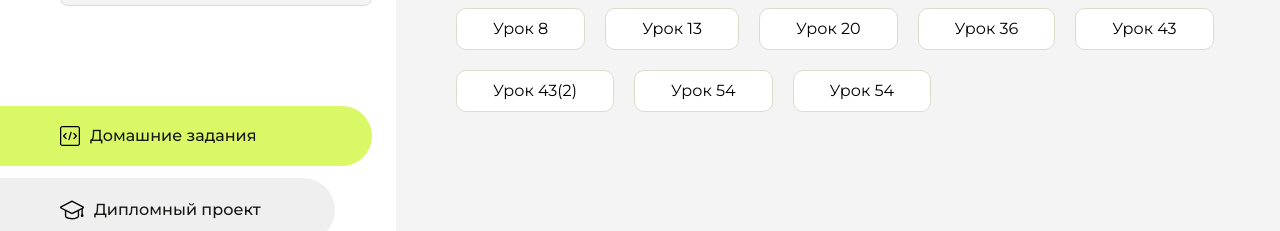
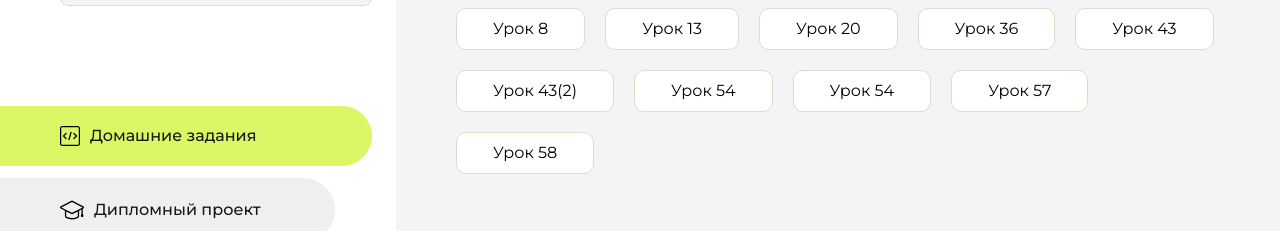
Before and after one commit to MayBeLera/homework, a plain HTML site: page index.html in a window 1280 px wide. Shown: the part 230-461 px from the top of the page. Drawn offline with Linux system fonts and the light colour scheme.

Commit message:
Update index.html

```diff
--- a/index.html
+++ b/index.html
@@ -116,6 +116,12 @@
                     <li class="content__list-item">
                         <a href="lesson-55/lesson55.html">Урок 54</a>
                     </li>
+                    <li class="content__list-item">
+                        <a href="lesson-57/lesson57.html">Урок 57</a>
+                    </li>
+                    <li class="content__list-item">
+                        <a href="lesson-58/lesson58.html">Урок 58</a>
+                    </li>
                 </ul>
             </div>
             <div class="content__block hidden" id="diplomBlock">
```
